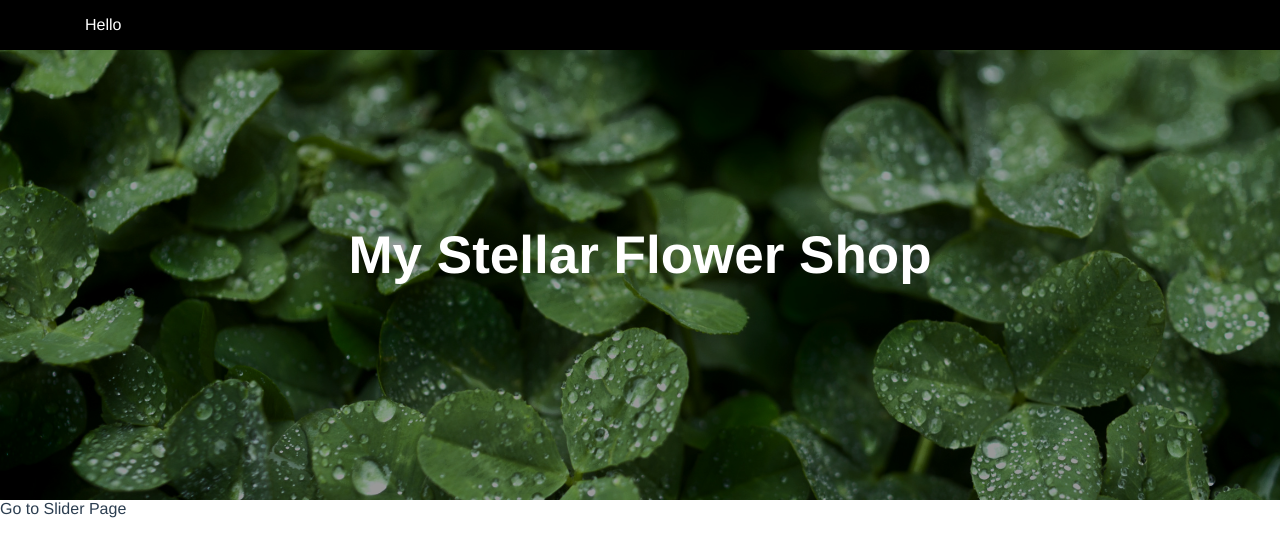
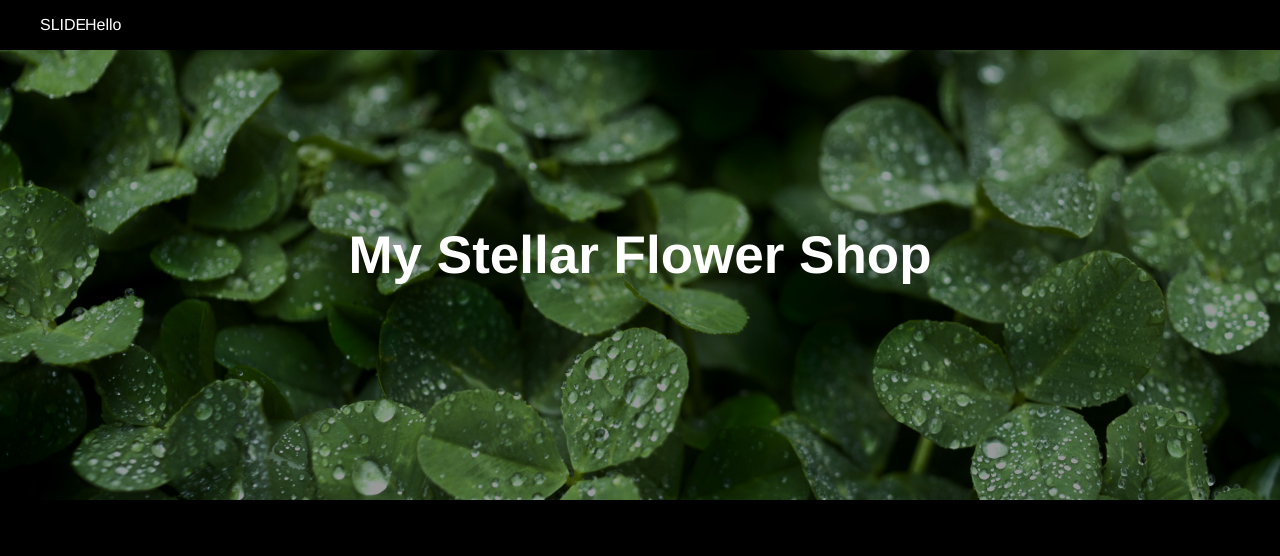
Before and after one commit to gnzg/vue-starter, a Vue app: page / in a window 1280 px wide. Shown: the top 556 px of the page. Built offline with nearby package versions, Linux system fonts and the light colour scheme.

Commit message:
UPDATE: breakpoint for tablet; added router transitions

```diff
--- a/src/App.vue
+++ b/src/App.vue
@@ -1,6 +1,8 @@
 <template>
   <div id="app">
+    <transition name="fade">
     <router-view />
+    </transition>
   </div>
 </template>
 
@@ -13,6 +15,7 @@ export default {
 
 <style lang="scss">
 @import './assets/scss/style';
+@import './assets/scss/organisms/_slider-page.scss';
 
 #app {
   font-family: Avenir, Helvetica, Arial, sans-serif;
--- a/src/assets/scss/_colors.scss
+++ b/src/assets/scss/_colors.scss
@@ -1,3 +1,5 @@
 $primary-color: #2c3e50;
 $primary-color-2: #fff;
 $primary-color-3: #000;
+
+$secondary-color: #09D728;
--- a/src/assets/scss/_semantic-colors.scss
+++ b/src/assets/scss/_semantic-colors.scss
@@ -9,3 +9,5 @@ $link-primary-color: $primary-color;
 
 $navigation-button-color: $primary-color-2;
 $navigation-background-color: $primary-color-3;
+
+$body-background-color: $primary-color-3;
--- a/src/assets/scss/_style.scss
+++ b/src/assets/scss/_style.scss
@@ -36,3 +36,7 @@ img {
   width: 100%;
   height: auto;
 }
+
+body {
+  background-color: $body-background-color;
+}
--- a/src/assets/scss/molecules/_navigation.scss
+++ b/src/assets/scss/molecules/_navigation.scss
@@ -23,6 +23,73 @@
 
   & > .container {
     height: 50px;
+  }
+
+  &__title {
+    flex-basis: auto;
+    flex-grow: 1;
+    padding: 1rem 0;
+    z-index: 3;
+    background-color: $navigation-background-color;
+    line-height: 18px;
+  }
+
+  &__list {
+    position: absolute;
+    left: 0;
+    display: flex;
+    align-items: center;
+    width: 100%;
+
+    /* prevents word overlap on transition */
+    &::before {
+      content: '';
+      position: absolute;
+      top: 50px;
+      z-index: 1;
+      width: 100%;
+      height: 50px;
+      background-color: $navigation-background-color;
+      @include respond-to("desktop") {
+        display: none;
+      }
+    }
+
+    ul {
+      display: flex;
+      flex-direction: column;
+      position: relative;
+      top: -100px;
+      left: 0;
+      width: inherit;
+      list-style: none;
+      background-color: $navigation-background-color;
+      transition: all .5s cubic-bezier(.685,.0473,.346,1);
+
+      &.active {
+        top: 100px;
+      }
+
+      @include respond-to("desktop") {
+        display: flex;
+        flex-direction: row;
+        align-items: center;
+        top: 0;
+        margin-left: auto;
+      }
+
+      li {
+        text-transform: uppercase;
+
+        a.navigation__link {
+          color: $navigation-button-color;
+          padding: 1rem 2.5rem;
+          display: inline-block;
+          width: auto;
+          line-height: 18px;
+        }
+      }
+    }
   }
 
   .button__burger {
@@ -61,37 +128,4 @@
       display: none;
     }
   }
-  ul {
-    position: absolute;
-    top: 50px;
-    left: 0;
-    list-style: none;
-    width: 100%;
-    background-color: $navigation-background-color;
-    transform: translate3d(100%,0,0);
-    transition: all .5s cubic-bezier(.685,.0473,.346,1);
-
-    &.active {
-      transform: translateY(0);
-    }
-
-    @include respond-to("desktop") {
-      display: flex;
-      flex-direction: row;
-      align-items: center;
-    }
-
-    li {
-      text-transform: uppercase;
-      line-height: 20px;
-      padding: 0 1rem;
-
-      a.navigation__link {
-        color: $navigation-button-color;
-        padding: 1rem;
-        display: inline-block;
-        width: 100%;
-      }
-    }
-  }
 }
--- /dev/null
+++ b/src/assets/scss/organisms/_home.scss
@@ -0,0 +1,2 @@
+.home {
+}
--- /dev/null
+++ b/src/assets/scss/organisms/_slider-page.scss
@@ -0,0 +1,17 @@
+.fade {
+  &-enter-active, &-leave-active {
+    transition: all .3s ease;
+  }
+  &-enter, &-leave {
+    opacity: 0;
+  }
+  &-enter-to, &-leave-to {
+    opacity: 1;
+  }
+}
+
+.slider-page {
+  .label {
+    padding: 1rem;
+  }
+}
--- a/src/components/molecules/Navigation.vue
+++ b/src/components/molecules/Navigation.vue
@@ -1,14 +1,19 @@
 <template>
   <nav class="navigation">
     <div class="container">
-      <span>Hello</span>
-      <ul
-          v-bind:class="{active: isActive}"
-      >
-        <li><a class="navigation__link" href="">link1</a></li>
-        <li><a class="navigation__link" href="">link2</a></li>
-        <li><a class="navigation__link" href="">link3</a></li>
-      </ul>
+      <div class="navigation__title">Hello</div>
+      <div class="navigation__list">
+        <ul v-bind:class="{active: isActive}">
+          <li>
+            <router-link
+                :to="{ name: 'Slider Page' }"
+                class="navigation__link"
+            >Slider Page</router-link>
+          </li>
+          <li><a class="navigation__link" href="">link2</a></li>
+          <li><a class="navigation__link" href="">link3</a></li>
+        </ul>
+      </div>
 
       <button
           class="button button__burger"
--- a/src/components/organisms/Home.vue
+++ b/src/components/organisms/Home.vue
@@ -4,9 +4,6 @@
     <HeroImage
         :src="require('../../assets/images/vue_bg.jpeg')"
     />
-    <div>
-      <router-link :to="{ name: 'Slider Page' }">Go to Slider Page</router-link>
-    </div>
   </div>
 </template>
 
@@ -24,8 +21,6 @@ export default {
 </script>
 
 <!-- Add "scoped" attribute to limit CSS to this component only -->
-<style scoped>
-h1 {
-  padding: 1rem;
-}
+<style lang="scss">
+  @import '../../assets/scss/organisms/home';
 </style>
--- a/src/components/organisms/SliderPage.vue
+++ b/src/components/organisms/SliderPage.vue
@@ -1,3 +1,19 @@
-<template class="fooClass">
-  <span>Slider page</span>
+<template>
+    <div class="slider-page">
+      <Label size="h2">Coming soon...</Label>
+    </div>
 </template>
+
+<script>
+import Label from '../atoms/Label';
+export default {
+  name: "SliderPage",
+  components: {
+    Label
+  }
+}
+</script>
+
+<style lang="scss">
+@import '../../assets/scss/organisms/_slider-page.scss';
+</style>
```
